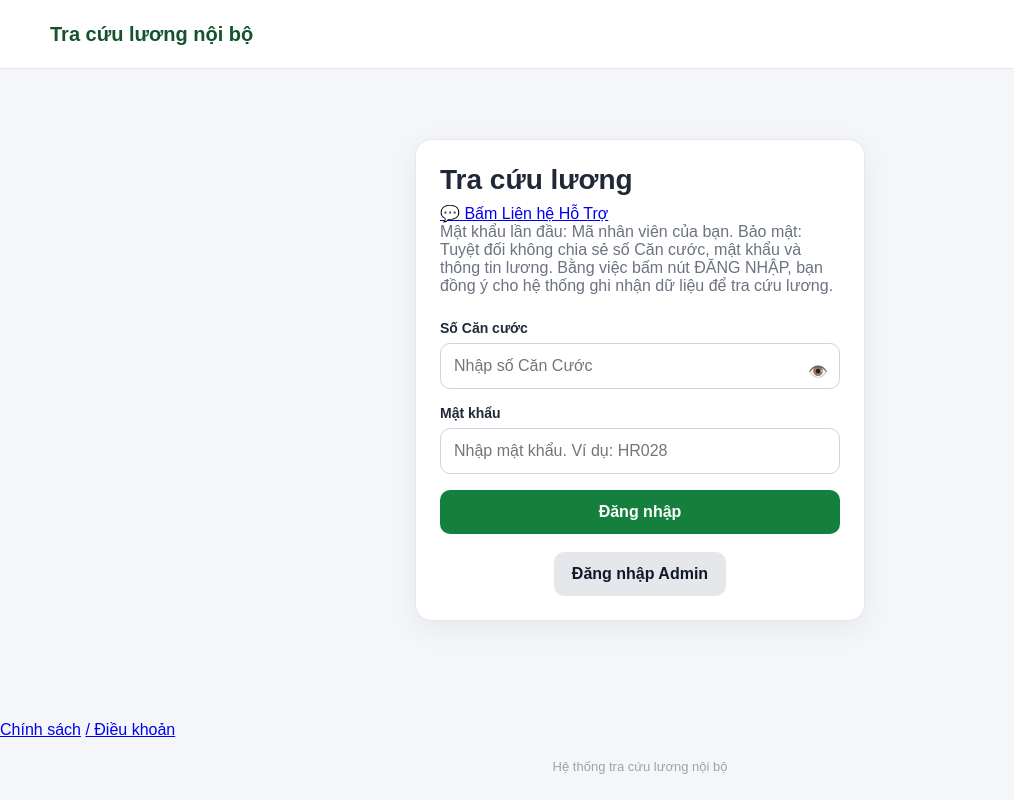
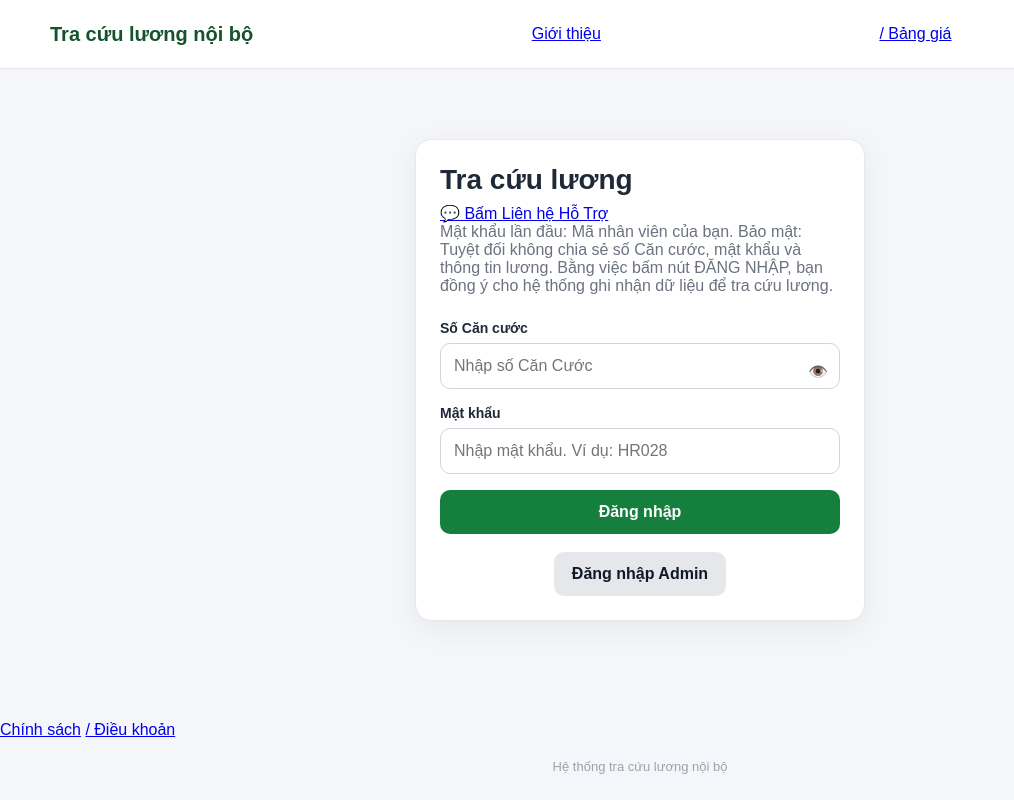
Before and after one commit to elbalosnocni/payroll, a plain HTML site: page index.html in a window 1280 px wide. Shown: the whole page, without its empty margins (0-1014 px from the left). Drawn offline with Linux system fonts and the light colour scheme.

Commit message:
Update index.html

```diff
--- a/index.html
+++ b/index.html
@@ -573,7 +573,7 @@ th {
         <div class="logo">
             Tra cứu lương nội bộ
         </div>
-
+<a href="https://phieuluong.pages.dev/about" target="_blank" class="btn-zalo">Giới thiệu</a> <a href="https://phieuluong.pages.dev/pricing" target="_blank" class="btn-zalo">/ Bảng giá</a>
         <div class="header-actions">
             <button
                 id="employeeLogoutButton"
```
